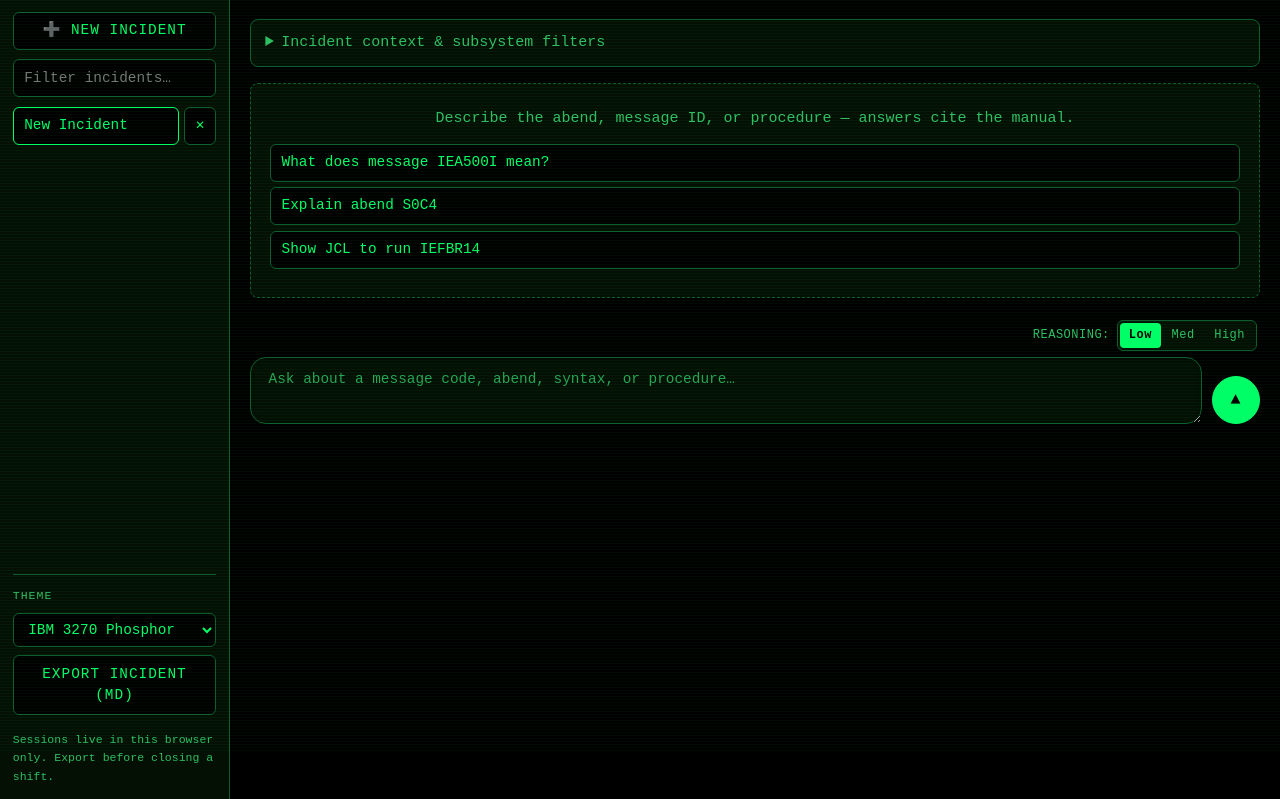
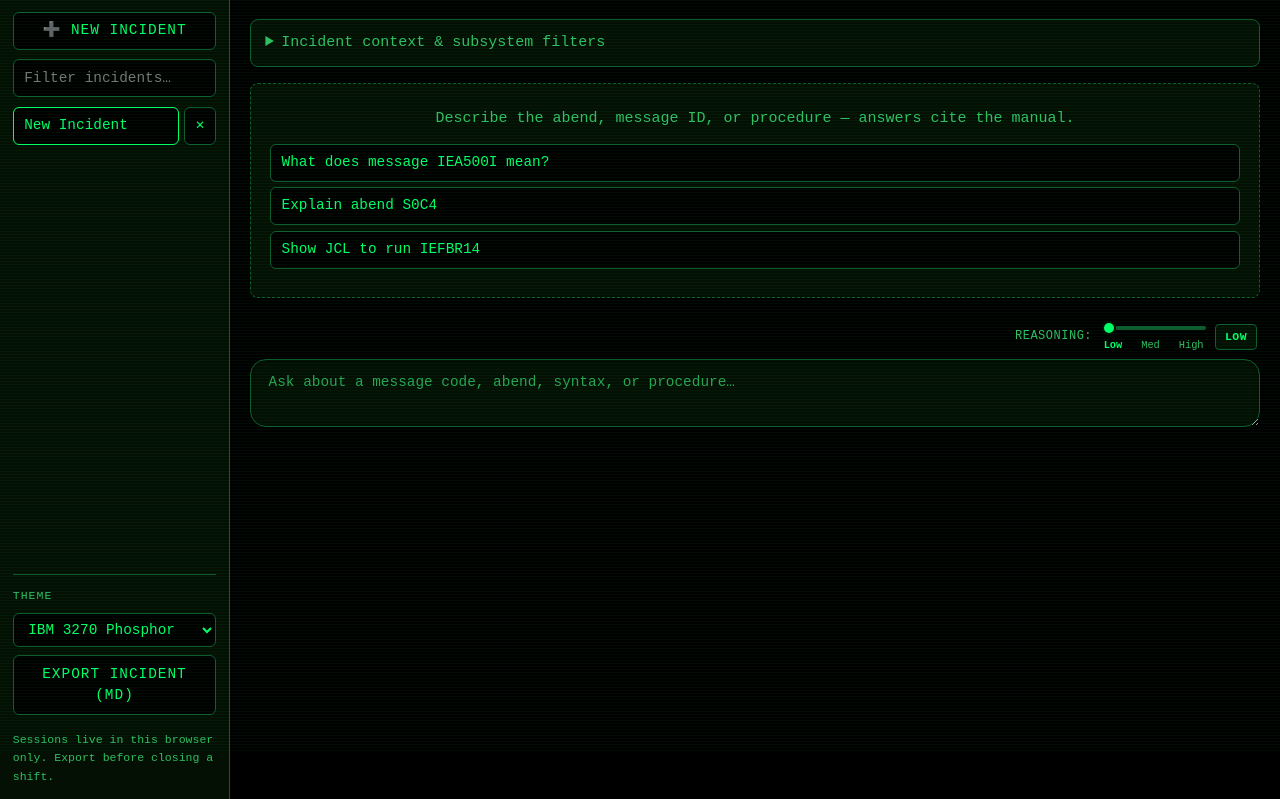
Before and after one commit to yonatan895/qdrant-pdf-rag, a Python web app: template src/mainframe_rag/webui/templates/index.html in a window 1280 px wide. Shown: the part 48-847 px from the top of the page. Run offline with Jinja, Linux system fonts and the light colour scheme; the template is opened without the code that fills it, so the values that code supplies are empty.

Commit message:
Add stepped reasoning slider and dynamic send button visibility
- Replace radio buttons with stepped range slider, tick marks, and badge in composer toolbar
- Dynamically toggle send button visibility based on message input and streaming state
- Type and validate ReasoningEffort via shared VALID_REASONING_EFFORTS in answer_core
- Align ui_chat form and ui_chat_stream validation to reject invalid reasoning effort with 422
- Add tests for slider rendering, dynamic button visibility, and form validation

```diff
--- a/src/mainframe_rag/webui/static/css/console.css
+++ b/src/mainframe_rag/webui/static/css/console.css
@@ -304,34 +304,77 @@ button:hover { background: var(--accent); color: var(--accent-text); border-colo
   margin-bottom: 0.35rem; padding: 0 0.2rem;
 }
 .reasoning-control {
-  display: inline-flex; align-items: center; gap: 0.45rem;
-  margin: 0; padding: 0; border: 0;
+  display: inline-flex; align-items: center; gap: 0.6rem;
 }
 .reasoning-control .control-label {
   color: var(--muted); font-size: 0.75rem; text-transform: uppercase; letter-spacing: 0.5px;
+  user-select: none;
 }
-.segmented-control {
-  display: inline-flex; align-items: center;
-  background: var(--panel); border: 1px solid var(--panel-border);
-  border-radius: 6px; padding: 2px; gap: 2px;
+.reasoning-slider-wrap {
+  display: inline-flex; flex-direction: column; width: 6.5rem;
 }
-.segmented-control input[type="radio"] {
-  position: absolute; opacity: 0; width: 0; height: 0; pointer-events: none;
+.reasoning-slider-wrap input[type="range"] {
+  -webkit-appearance: none; appearance: none;
+  width: 100%; height: 16px; background: transparent;
+  border: 0; padding: 0; margin: 0; cursor: pointer;
 }
-.segmented-control label {
-  display: inline-block; padding: 0.18rem 0.55rem; border-radius: 4px;
-  font-size: 0.75rem; font-weight: 500; letter-spacing: 0.5px;
-  color: var(--muted); cursor: pointer; user-select: none;
-  transition: background-color 0.12s ease, color 0.12s ease;
+.reasoning-slider-wrap input[type="range"]:focus-visible {
+  outline: none;
 }
-.segmented-control label:hover {
+.reasoning-slider-wrap input[type="range"]::-webkit-slider-runnable-track {
+  height: 4px; background: var(--panel-border); border-radius: 2px;
+}
+.reasoning-slider-wrap input[type="range"]::-moz-range-track {
+  height: 4px; background: var(--panel-border); border-radius: 2px;
+}
+.reasoning-slider-wrap input[type="range"]::-webkit-slider-thumb {
+  -webkit-appearance: none; appearance: none;
+  width: 14px; height: 14px; border-radius: 50%;
+  background: var(--accent); border: 2px solid var(--panel);
+  margin-top: -5px;
+  cursor: pointer;
+  box-shadow: 0 1px 3px rgba(0, 0, 0, 0.4);
+  transition: transform 0.12s ease, box-shadow 0.12s ease;
+}
+.reasoning-slider-wrap input[type="range"]::-moz-range-thumb {
+  width: 14px; height: 14px; border-radius: 50%;
+  background: var(--accent); border: 2px solid var(--panel);
+  cursor: pointer;
+  box-shadow: 0 1px 3px rgba(0, 0, 0, 0.4);
+  transition: transform 0.12s ease, box-shadow 0.12s ease;
+}
+.reasoning-slider-wrap input[type="range"]:hover::-webkit-slider-thumb,
+.reasoning-slider-wrap input[type="range"]:hover::-moz-range-thumb {
+  transform: scale(1.18);
+}
+.reasoning-slider-wrap input[type="range"]:focus-visible::-webkit-slider-thumb,
+.reasoning-slider-wrap input[type="range"]:focus-visible::-moz-range-thumb {
+  box-shadow: 0 0 0 3px var(--accent);
+}
+
+.slider-ticks {
+  display: flex; justify-content: space-between;
+  margin-top: 1px; padding: 0 2px;
+}
+.slider-ticks .tick {
+  font-size: 0.65rem; color: var(--muted);
+  cursor: pointer; user-select: none;
+  transition: color 0.12s ease;
+}
+.slider-ticks .tick:hover {
   color: var(--text);
 }
-.segmented-control input[type="radio"]:checked + label {
-  background: var(--accent); color: var(--accent-text); font-weight: bold;
+.slider-ticks .tick.active {
+  color: var(--accent); font-weight: bold;
 }
-.segmented-control input[type="radio"]:focus-visible + label {
-  outline: 2px solid var(--accent); outline-offset: 1px;
+
+.effort-badge {
+  font-size: 0.72rem; font-weight: bold; letter-spacing: 0.5px;
+  text-transform: uppercase; padding: 0.15rem 0.5rem;
+  border-radius: 4px; background: var(--panel);
+  border: 1px solid var(--panel-border);
+  color: var(--accent); min-width: 2.6rem; text-align: center;
+  user-select: none;
 }
 
 .composer { display: flex; gap: 0.6rem; align-items: flex-end; }
@@ -351,6 +394,11 @@ button:hover { background: var(--accent); color: var(--accent-text); border-colo
   font-size: 1.05rem; line-height: 1;
   display: inline-flex; align-items: center; justify-content: center;
   transition: background-color 0.15s ease, border-color 0.15s ease, color 0.15s ease;
+}
+/* Send button is hidden when message box is empty (unless actively streaming as stop) */
+#send-btn.hidden,
+.composer textarea:placeholder-shown + #send-btn:not(.stop) {
+  display: none !important;
 }
 /* Send previews green, Stop previews red; hover and keyboard focus agree. */
 #send-btn:not(.stop):hover, #send-btn:not(.stop):focus-visible {
@@ -385,5 +433,7 @@ button:hover { background: var(--accent); color: var(--accent-text); border-colo
 @media (prefers-reduced-motion: reduce) {
   .thinking { animation: none; opacity: 0.8; }
   #send-btn { transition: none; }
-  .segmented-control label { transition: none; }
+  .reasoning-slider-wrap input[type="range"]::-webkit-slider-thumb { transition: none; }
+  .reasoning-slider-wrap input[type="range"]::-moz-range-thumb { transition: none; }
+  .slider-ticks .tick { transition: none; }
 }
--- a/src/mainframe_rag/webui/static/js/console.js
+++ b/src/mainframe_rag/webui/static/js/console.js
@@ -476,6 +476,17 @@
   let streamAbort = null;
   let sessionFilter = "";
 
+  function updateSendBtn() {
+    if (!sendBtn) return;
+    const isStreaming = streamAbort !== null;
+    const hasText = promptEl ? promptEl.value.trim().length > 0 : false;
+    if (isStreaming || hasText) {
+      sendBtn.classList.remove("hidden");
+    } else {
+      sendBtn.classList.add("hidden");
+    }
+  }
+
   function setStreaming(active) {
     if (promptEl) {
       // The Stop glyph sits on a submit button, but after send the field
@@ -493,6 +504,7 @@
       sendBtn.setAttribute("aria-label", active ? "Stop" : "Send");
       sendBtn.classList.toggle("stop", active);
     }
+    updateSendBtn();
   }
 
   /* Sticky autoscroll: follow the stream only while the operator is already
@@ -521,6 +533,7 @@
         ex.type = "button";
         ex.addEventListener("click", () => {
           promptEl.value = text;
+          updateSendBtn();
           promptEl.focus();
         });
         empty.appendChild(ex);
@@ -604,16 +617,29 @@
     if (themeSelect) themeSelect.value = document.body.className;
   }
 
+  const EFFORT_LEVELS = ["low", "medium", "high"];
+  const EFFORT_LABELS = { low: "Low", medium: "Med", high: "High" };
+
   function getReasoningEffort() {
-    const checked = document.querySelector('input[name="reasoning_effort"]:checked');
-    return checked ? checked.value : "low";
+    const hidden = document.getElementById("reasoning-effort-input");
+    if (hidden && hidden.value) return hidden.value;
+    const slider = document.getElementById("reasoning-slider");
+    if (slider) return EFFORT_LEVELS[Number(slider.value)] || "low";
+    return "low";
   }
 
   function setReasoningEffort(effort) {
-    const valid = ["low", "medium", "high"];
-    const target = valid.includes(effort) ? effort : "low";
-    const radio = document.querySelector('input[name="reasoning_effort"][value="' + target + '"]');
-    if (radio) radio.checked = true;
+    const target = EFFORT_LEVELS.includes(effort) ? effort : "low";
+    const idx = EFFORT_LEVELS.indexOf(target);
+    const slider = document.getElementById("reasoning-slider");
+    const badge = document.getElementById("reasoning-badge");
+    const hidden = document.getElementById("reasoning-effort-input");
+    if (slider) slider.value = idx;
+    if (badge) badge.textContent = EFFORT_LABELS[target] || "Low";
+    if (hidden) hidden.value = target;
+    document.querySelectorAll(".slider-ticks .tick").forEach((tick) => {
+      tick.classList.toggle("active", tick.getAttribute("data-val") === String(idx));
+    });
   }
 
   function parseFrames(frame) {
@@ -792,6 +818,7 @@
     if (empty) empty.remove();
     messagesEl.appendChild(renderTurn(userTurn));
     promptEl.value = "";
+    updateSendBtn();
     stick = true;
     stickScroll();
     await streamTurn(store, session, userTurn);
@@ -889,22 +916,40 @@
       });
     }
 
+    const slider = document.getElementById("reasoning-slider");
+    if (slider) {
+      slider.addEventListener("input", () => {
+        const effort = EFFORT_LEVELS[Number(slider.value)] || "low";
+        setReasoningEffort(effort);
+        try {
+          window.localStorage.setItem(REASONING_KEY, effort);
+        } catch (err) {
+          /* storage loss is not an error */
+        }
+      });
+    }
+
+    document.querySelectorAll(".slider-ticks .tick").forEach((tick) => {
+      tick.addEventListener("click", () => {
+        const val = tick.getAttribute("data-val");
+        if (val !== null) {
+          const effort = EFFORT_LEVELS[Number(val)] || "low";
+          setReasoningEffort(effort);
+          try {
+            window.localStorage.setItem(REASONING_KEY, effort);
+          } catch (err) {
+            /* storage loss is not an error */
+          }
+        }
+      });
+    });
+
     try {
       const savedEffort = window.localStorage.getItem(REASONING_KEY);
       if (savedEffort) setReasoningEffort(savedEffort);
     } catch (err) {
       /* storage loss is not an error */
     }
-
-    document.querySelectorAll('input[name="reasoning_effort"]').forEach((radio) => {
-      radio.addEventListener("change", () => {
-        try {
-          window.localStorage.setItem(REASONING_KEY, radio.value);
-        } catch (err) {
-          /* storage loss is not an error */
-        }
-      });
-    });
 
     const exportBtn = document.getElementById("export-btn");
     if (exportBtn) {
@@ -935,6 +980,8 @@
     }
 
     if (promptEl) {
+      promptEl.addEventListener("input", updateSendBtn);
+      updateSendBtn();
       promptEl.addEventListener("keydown", (event) => {
         if ((event.ctrlKey || event.metaKey) && event.key === "Enter") {
           event.preventDefault();
--- a/src/mainframe_rag/webui/templates/index.html
+++ b/src/mainframe_rag/webui/templates/index.html
@@ -59,23 +59,32 @@
 
       <div class="composer-wrap">
         <div class="composer-toolbar">
-          <fieldset class="reasoning-control">
-            <legend class="visually-hidden">Reasoning effort</legend>
-            <span class="control-label" aria-hidden="true">Reasoning:</span>
-            <div class="segmented-control" role="radiogroup" aria-label="Reasoning effort">
-              <input type="radio" id="reasoning-low" name="reasoning_effort" value="low" form="chat-form" {% if reasoning_effort == 'low' or not reasoning_effort %}checked{% endif %}>
-              <label for="reasoning-low">Low</label>
-              <input type="radio" id="reasoning-medium" name="reasoning_effort" value="medium" form="chat-form" {% if reasoning_effort == 'medium' %}checked{% endif %}>
-              <label for="reasoning-medium">Med</label>
-              <input type="radio" id="reasoning-high" name="reasoning_effort" value="high" form="chat-form" {% if reasoning_effort == 'high' %}checked{% endif %}>
-              <label for="reasoning-high">High</label>
+          <div class="reasoning-control">
+            <label class="control-label" for="reasoning-slider">Reasoning:</label>
+            <div class="reasoning-slider-wrap">
+              <input
+                type="range"
+                id="reasoning-slider"
+                min="0"
+                max="2"
+                step="1"
+                value="{% if reasoning_effort == 'high' %}2{% elif reasoning_effort == 'medium' %}1{% else %}0{% endif %}"
+                aria-label="Reasoning effort"
+              >
+              <div class="slider-ticks" aria-hidden="true">
+                <span class="tick{% if not reasoning_effort or reasoning_effort == 'low' %} active{% endif %}" data-val="0">Low</span>
+                <span class="tick{% if reasoning_effort == 'medium' %} active{% endif %}" data-val="1">Med</span>
+                <span class="tick{% if reasoning_effort == 'high' %} active{% endif %}" data-val="2">High</span>
+              </div>
             </div>
-          </fieldset>
+            <span class="effort-badge" id="reasoning-badge">{% if reasoning_effort == 'high' %}High{% elif reasoning_effort == 'medium' %}Med{% else %}Low{% endif %}</span>
+          </div>
         </div>
 
         <form id="chat-form" class="composer" method="post" action="/ui/chat"
               hx-post="/ui/chat" hx-target="#messages" hx-swap="beforeend">
           <input type="hidden" name="messages" id="history-json" value="{{ history_json }}">
+          <input type="hidden" name="reasoning_effort" id="reasoning-effort-input" value="{{ reasoning_effort or 'low' }}">
           <label class="visually-hidden" for="message">Question</label>
           <textarea id="message" name="message" rows="2" required
             placeholder="Ask about a message code, abend, syntax, or procedure&#8230;"></textarea>
```
Also changed, not shown: src/mainframe_rag/agent/answer_core.py (+10 -4 lines), src/mainframe_rag/webui/routes.py (+6 -6 lines), tests/test_answer_core.py (+8 -0 lines), tests/test_webui.py (+30 -7 lines).
